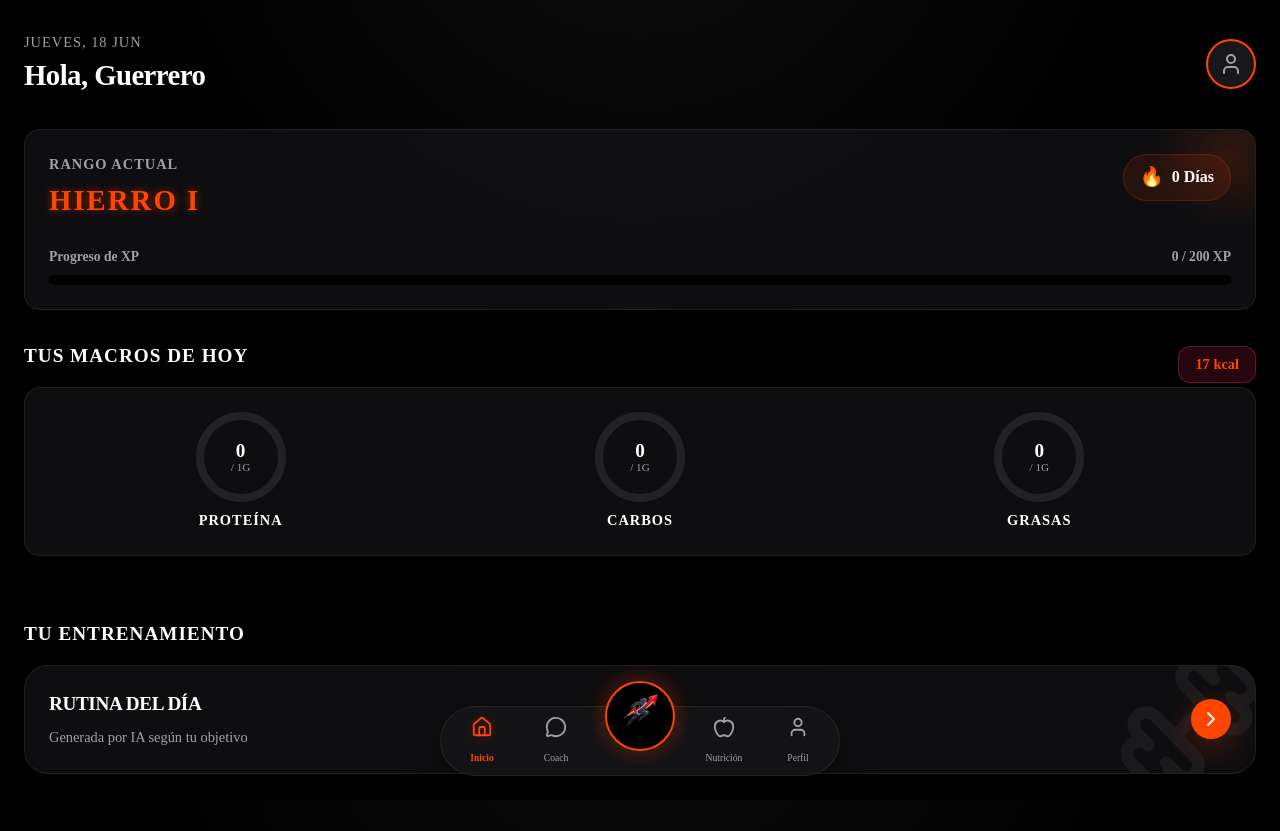
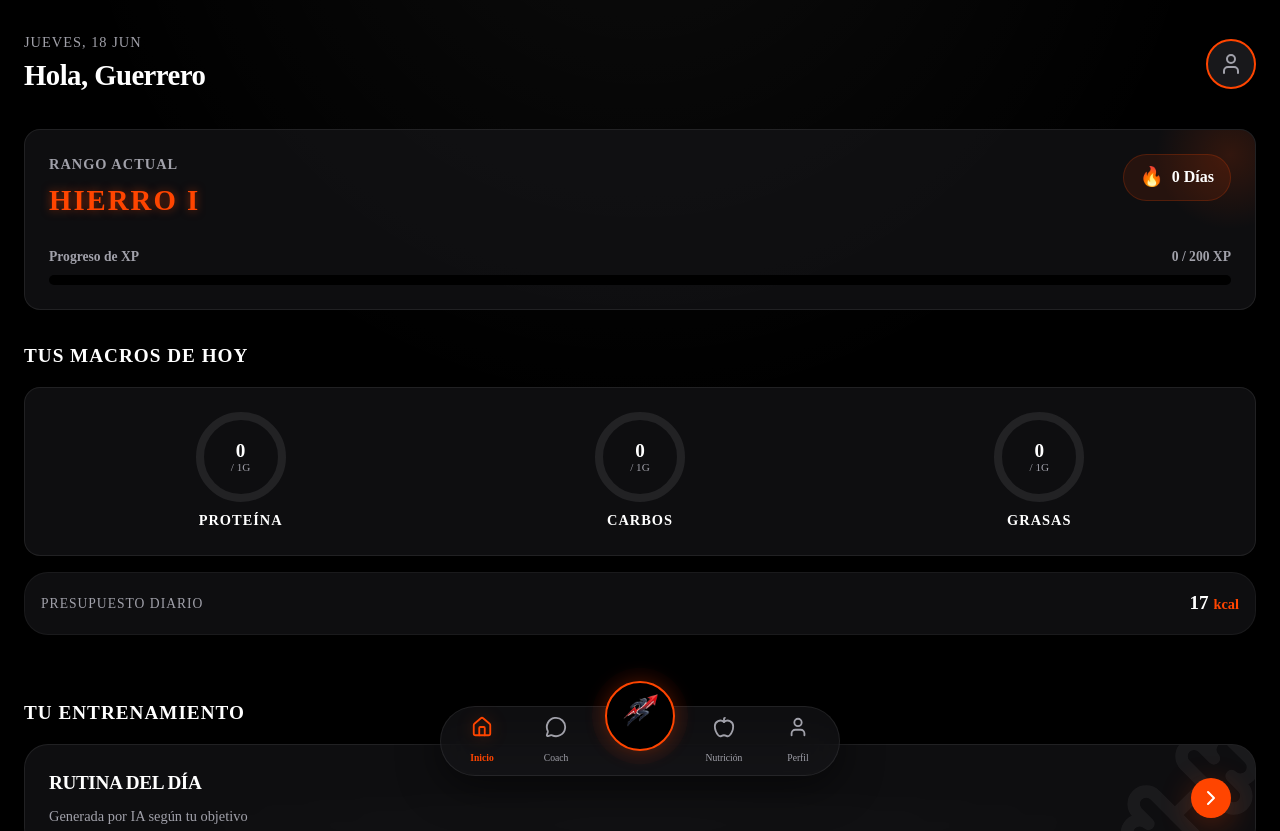
Before and after one commit to wintersoldier1501/fitmax-app, a Next.js app: page /dashboard in a window 1280 px wide. Shown: the top 831 px of the page. Built offline with nearby package versions, Linux system fonts and the light colour scheme; no server answers.

Commit message:
style: redesign total calories display to fit glassmorphism aesthetic

```diff
--- a/src/app/dashboard/page.tsx
+++ b/src/app/dashboard/page.tsx
@@ -72,12 +72,7 @@ export default function Dashboard() {
         animate={{ opacity: 1, scale: 1 }}
         transition={{ duration: 0.5, delay: 0.3 }}
       >
-        <div style={{ display: "flex", justifyContent: "space-between", alignItems: "center" }}>
-          <h2 className={styles.sectionTitle}>Tus Macros de Hoy</h2>
-          <span style={{ fontSize: "0.9rem", color: "var(--primary)", fontWeight: "bold", background: "rgba(255, 51, 102, 0.15)", padding: "0.4rem 1rem", borderRadius: "12px", border: "1px solid rgba(255,51,102,0.3)" }}>
-            {Math.round((macros.protein.target * 4) + (macros.carbs.target * 4) + (macros.fats.target * 9))} kcal
-          </span>
-        </div>
+        <h2 className={styles.sectionTitle}>Tus Macros de Hoy</h2>
         <div className={styles.macrosContainer}>
           <MacroRing
             label="Proteína"
@@ -103,6 +98,12 @@ export default function Dashboard() {
             size={90}
             strokeWidth={8}
           />
+        </div>
+        <div className="glass-card" style={{ marginTop: "1rem", padding: "1rem", textAlign: "center", display: "flex", justifyContent: "space-between", alignItems: "center", border: "1px solid rgba(255, 255, 255, 0.05)" }}>
+          <span style={{ color: "var(--text-muted)", fontSize: "0.85rem", textTransform: "uppercase", letterSpacing: "1px" }}>Presupuesto Diario</span>
+          <span style={{ color: "white", fontSize: "1.2rem", fontWeight: "bold", fontFamily: "var(--font-display)" }}>
+            {Math.round((macros.protein.target * 4) + (macros.carbs.target * 4) + (macros.fats.target * 9))} <span style={{ color: "var(--primary)", fontSize: "0.9rem" }}>kcal</span>
+          </span>
         </div>
       </motion.section>
 
```
